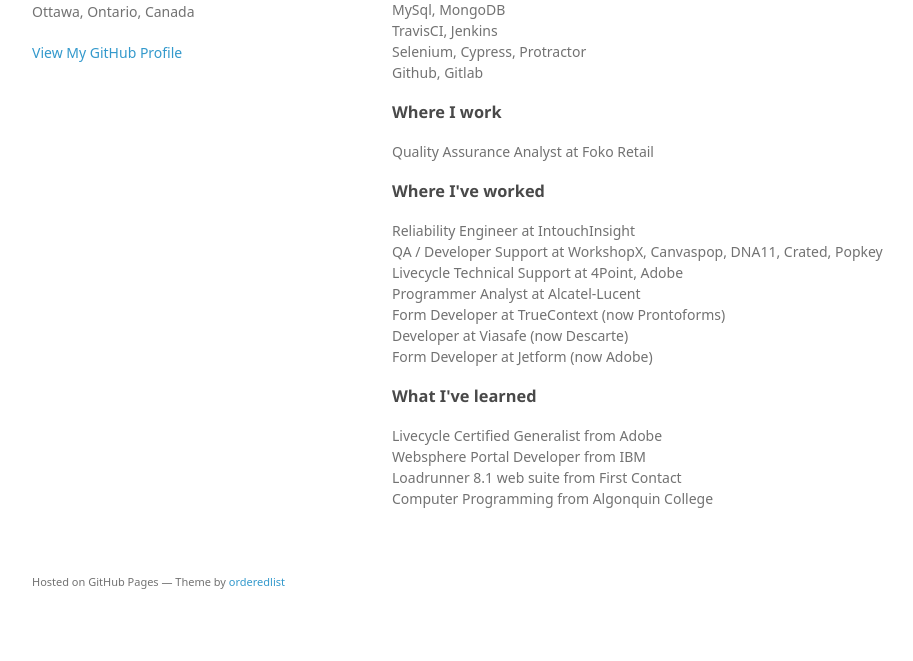
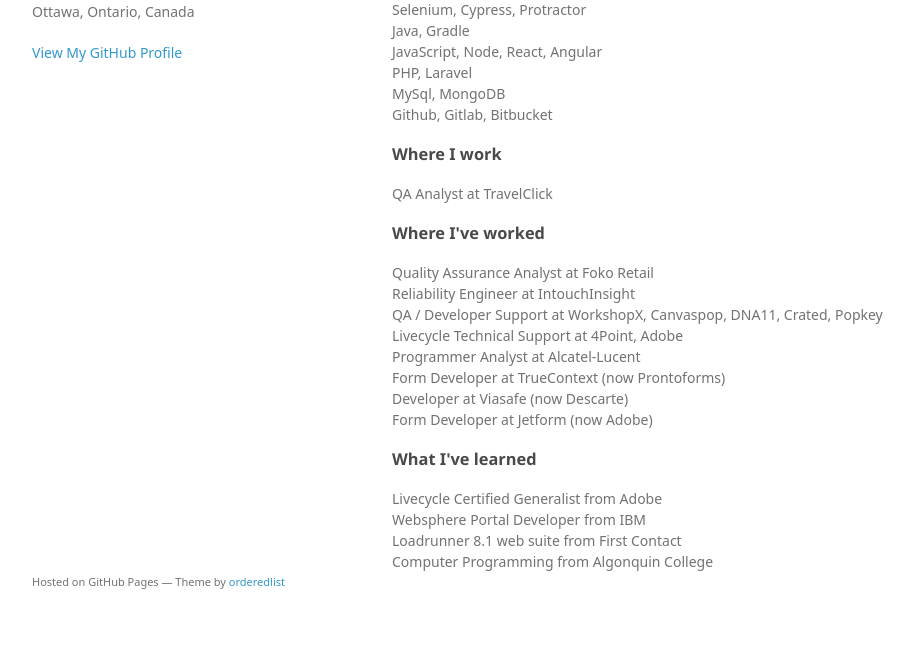
Before and after one commit to peterscottgibbons/peterscottgibbons.github.io, a plain HTML site: page index.html in a window 1280 px wide. Shown: the part 139-800 px from the top of the page, without its empty margins (178-1091 px from the left). Drawn offline with Linux system fonts and the light colour scheme; a web font is replaced by a local one.

Commit message:
Updates March 2020.

```diff
--- a/index.html
+++ b/index.html
@@ -27,12 +27,14 @@
       </h3>
 
       <p>
-        JavaScript, Node, React, Ember, Angular<br>
+        Jenkins, TravisCI<br>
+        Docker, Kubernetes<br>
+        Selenium, Cypress, Protractor<br>
+        Java, Gradle<br>
+        JavaScript, Node, React, Angular<br>
         PHP, Laravel<br>
-        MySql, MongoDB <br>
-        TravisCI, Jenkins<br>
-        Selenium, Cypress, Protractor<br>
-        Github, Gitlab
+        MySql, MongoDB<br>
+        Github, Gitlab, Bitbucket
       </p>
 
       <h3>
@@ -40,7 +42,7 @@
         Where I work
       </h3>
 
-      <p>Quality Assurance Analyst at Foko Retail</p>
+      <p>QA Analyst at TravelClick</p>
 
       <h3>
         <a id="where-ive-worked" class="anchor" href="#where-ive-worked" aria-hidden="true"><span aria-hidden="true"
@@ -49,6 +51,7 @@
       </h3>
 
       <p>
+        Quality Assurance Analyst at Foko Retail<br>
         Reliability Engineer at IntouchInsight<br>
         QA / Developer Support at WorkshopX, Canvaspop, DNA11, Crated, Popkey<br>
         Livecycle Technical Support at 4Point, Adobe<br>
```
